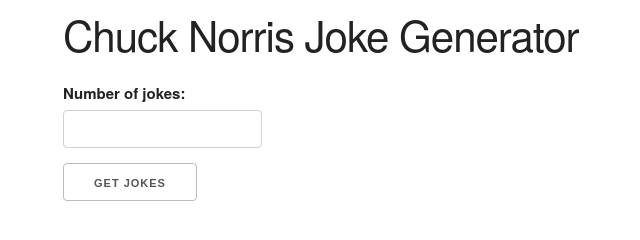
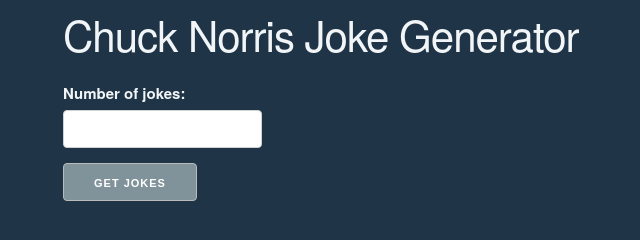
Before and after one commit to ShaneECDavis/ChuckNorrisJokeGenerator, a plain HTML site: page index.html in a window 1280 px wide. Shown: the whole page, without its empty margins (97-737 px from the left). Drawn offline with nearby package versions, Linux system fonts and the light colour scheme.

Commit message:
played with colors

```diff
--- a/index.html
+++ b/index.html
@@ -6,6 +6,18 @@
   <meta http-equiv="X-UA-Compatible" content="ie=edge">
   <link rel="stylesheet" href="https://cdnjs.cloudflare.com/ajax/libs/skeleton/2.0.4/skeleton.css" />
   <title>Chuck Norris Gets Things Done</title>
+  <style>
+      body {
+        background-color: rgb(31, 53, 71);
+        color: rgb(242, 245, 247);
+      }
+      .btn {
+        background-color: rgb(128, 147, 155);
+        color: white;
+      }
+
+
+  </style>
 </head>
 <body>
   <div class="container">
@@ -16,7 +28,7 @@
           <input type="number" id="number">
         </div>
         <div>
-          <button class="get-jokes">Get Jokes</button>
+          <button class="get-jokes btn" id="jokesBTN">Get Jokes</button>
         </div>
       </form>
       <ul class="jokes"></ul>
```
